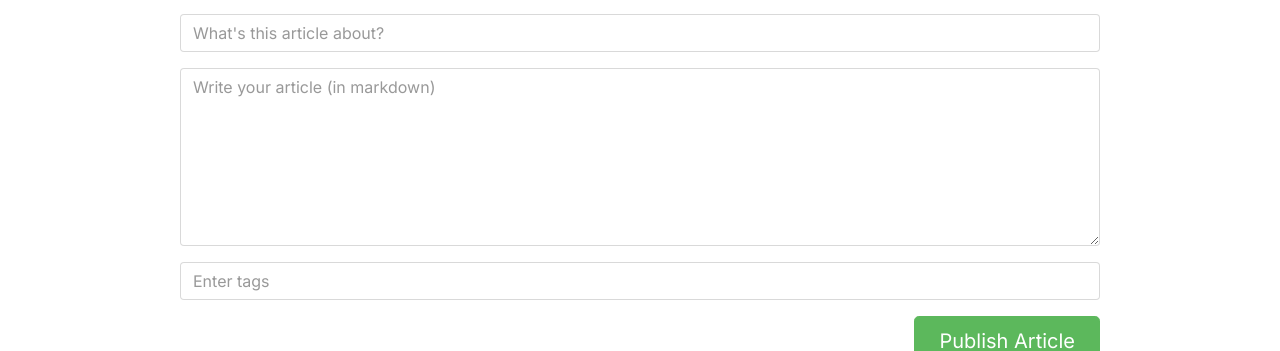
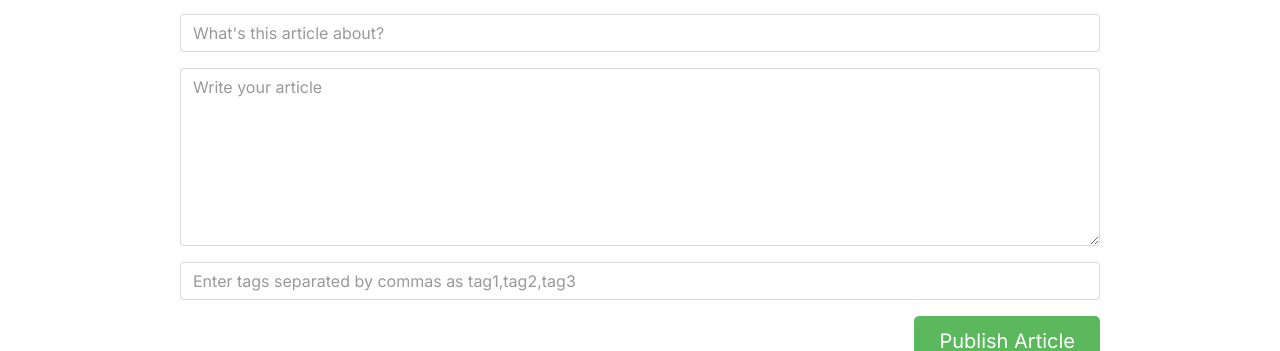
Before and after one commit to asagohan2301/realworld-nextjs, a Next.js app: page /article/new in a window 1280 px wide. Shown: the part 149-500 px from the top of the page. Built offline with nearby package versions, Linux system fonts and the light colour scheme; no server answers.

Commit message:
タグの表示

```diff
--- a/src/app/page.js
+++ b/src/app/page.js
@@ -57,7 +57,7 @@ export default function Home() {
                     <p>{article.description}</p>
                     <span>Read more...</span>
                     <ul className="tag-list">
-                      {article.tag_list.map((tag, tag_index) => {
+                      {article.tag_list && article.tag_list.map((tag, tag_index) => {
                         return <li className="tag-default tag-pill tag-outline" key={tag_index}>{tag}</li>
                       })}
                     </ul>
--- a/src/components/articleForm.js
+++ b/src/components/articleForm.js
@@ -21,7 +21,7 @@ export default function ArticleForm({ originalTitle, originalDescription, origin
         title: title,
         description: description,
         body: body,
-        tag_list: tagList
+        tag_list: tagList.split(",")
       }
     }
 
@@ -78,7 +78,7 @@ export default function ArticleForm({ originalTitle, originalDescription, origin
                   <textarea
                     className="form-control"
                     rows="8"
-                    placeholder="Write your article (in markdown)"
+                    placeholder="Write your article"
                     onChange={(e) => { setBody(e.target.value) }}
                     value={body}
                   ></textarea>
@@ -87,13 +87,10 @@ export default function ArticleForm({ originalTitle, originalDescription, origin
                   <input
                     type="text"
                     className="form-control"
-                    placeholder="Enter tags"
+                    placeholder="Enter tags separated by commas as tag1,tag2,tag3"
                     onChange={(e) => { setTagList(e.target.value) }}
-                  // value={tagList && tagList.join(" ")}
+                    value={tagList}
                   />
-                  {/* <div className="tag-list">
-                    <span className="tag-default tag-pill"> <i className="ion-close-round"></i> tag </span>
-                  </div> */}
                 </fieldset>
                 <button className="btn btn-lg pull-xs-right btn-primary" type="submit">
                   Publish Article
```
